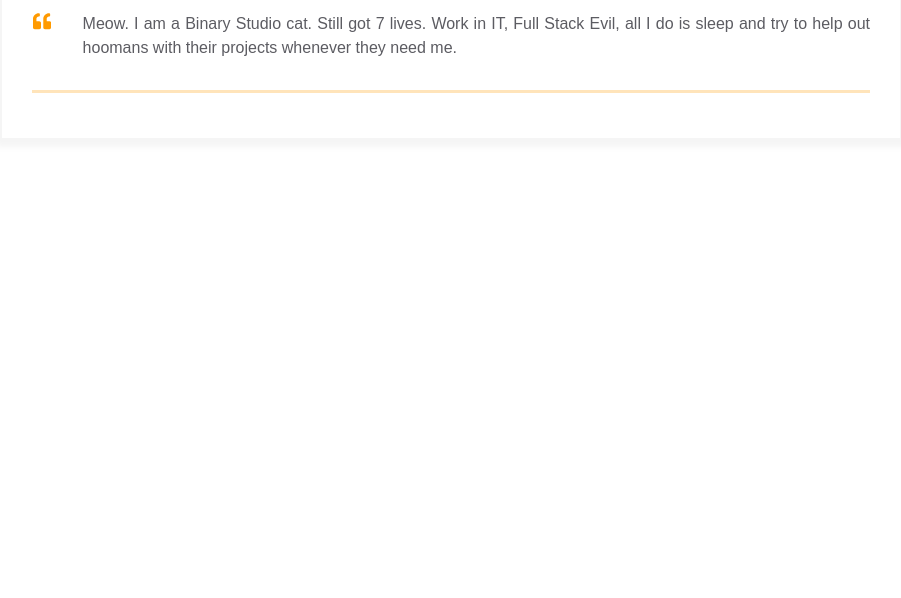
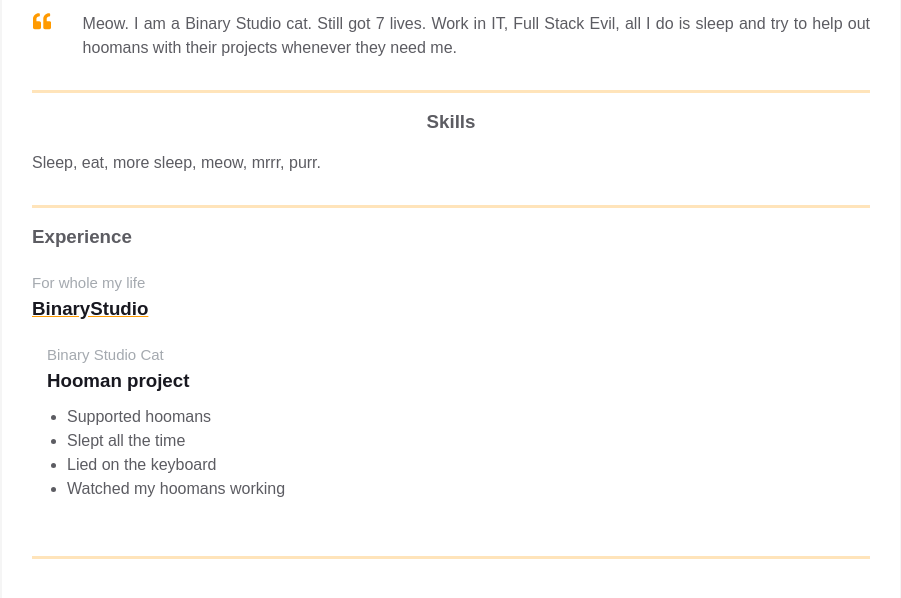
Before and after one commit to ptarho/homepage, a plain HTML site: page index.html in a window 1280 px wide. Shown: the part 338-936 px from the top of the page, without its empty margins (189-1090 px from the left). Before the commit the page ends 800 px from the top, so only its background shows below. Drawn offline with Linux system fonts and the light colour scheme.

Commit message:
Add skills and experiences blocks

```diff
--- a/index.html
+++ b/index.html
@@ -121,6 +121,42 @@
             </div>
           </div>
         </div>
+        <div class="container">
+          <div class="resume__block">
+            <div class="skills">
+              <h3 class="skills__header">Skills</h3>
+              <p class="skills__text">Sleep, eat, more sleep, meow, mrrr, purr. </p>
+            </div>
+          </div>
+        </div>
+        <div class="container">
+          <div class="resume__block">
+            <div class="main-info fh">
+
+              <div class="experiences"><h3 class="experiences__header">Experience</h3>
+                <div class="experiences__company">
+                  <div class="experiences__company-header">
+                    <span class="experiences__company-header-durability">For whole my life</span>
+                    <h3 class="experiences__company-header-name">BinaryStudio</h3>
+                  </div>
+
+                  <div class="experiences__company-project">
+                    <span class="experiences__company-project-role">Binary Studio Cat</span>
+                    <h3 class="experiences__company-project-name">Hooman project</h3>
+                    <ul class="experiences__company-project-responsibilities">
+                      <li>Supported hoomans</li>
+                      <li>Slept all the time</li>
+                      <li>Lied on the keyboard</li>
+                      <li>Watched my hoomans working</li>
+                    </ul>
+                  </div>
+                </div>
+              </div></div>
+
+              <div class="additional-info fv"></div>
+            </div>
+          </div>
+        </div>
       </div>
     </main>
   </body>
```
